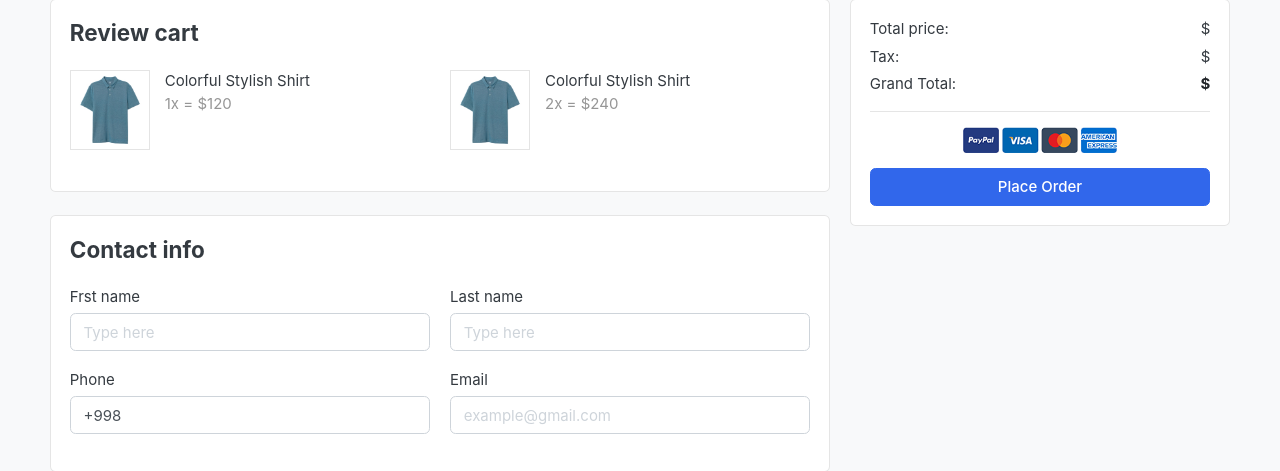
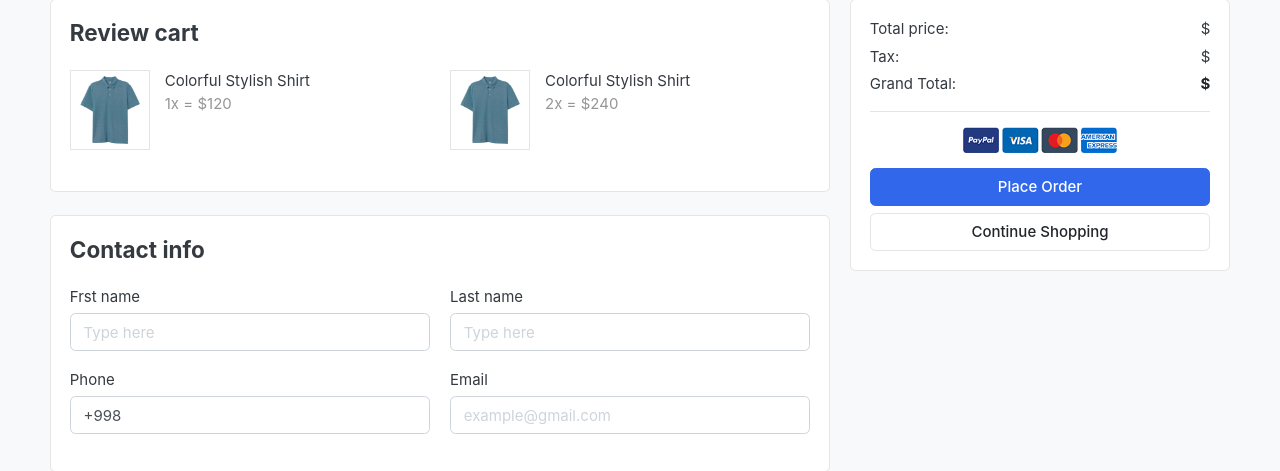
Before and after one commit to Mmy2000/E_Commerce-2, a Django app: template carts/templates/carts/checkout.html in a window 1280 px wide. Shown: the part 159-630 px from the top of the page. Run offline with Django 4.2, Linux system fonts and the light colour scheme; the template is opened without the code that fills it: values that come from a table or form of the project are taken from there, others are empty; data comes from the database, SQL or seed files in the repository; both versions use the stored data as it was after the commit; some libraries are stand-ins or nearby versions; some web fonts are replaced.

Commit message:
creating checkout page

```diff
--- a/carts/templates/carts/checkout.html
+++ b/carts/templates/carts/checkout.html
@@ -18,10 +18,12 @@
                             {% for cart_item in cart_items %}
                             <div class="col-md-6">
                                 <figure class="itemside  mb-4">
-                                    <div class="aside"><img src="{{cart_item.product.image.url}}" class="border img-sm"></div>
+                                    <div class="aside"><img src="{{cart_item.product.image.url}}" class="border img-sm">
+                                    </div>
                                     <figcaption class="info">
                                         <p>{{cart_item.product.name}} </p>
-                                        <span class="text-muted">{{cart_item.quantity}}x = ${{cart_item.sub_total}}</span>
+                                        <span class="text-muted">{{cart_item.quantity}}x =
+                                            ${{cart_item.sub_total}}</span>
                                     </figcaption>
                                 </figure>
                             </div> <!-- col.// -->
@@ -175,6 +177,7 @@
                             <img src="{% static './images/misc/payments.png'%}" height="26">
                         </p>
                         <a href="./place-order.html" class="btn btn-primary btn-block"> Place Order </a>
+                        <a href="{% url 'store:store'%}" class="btn btn-light btn-block">Continue Shopping</a>
 
                     </div> <!-- card-body.// -->
                 </div> <!-- card.// -->
```
Also changed, not shown: db.sqlite3.
